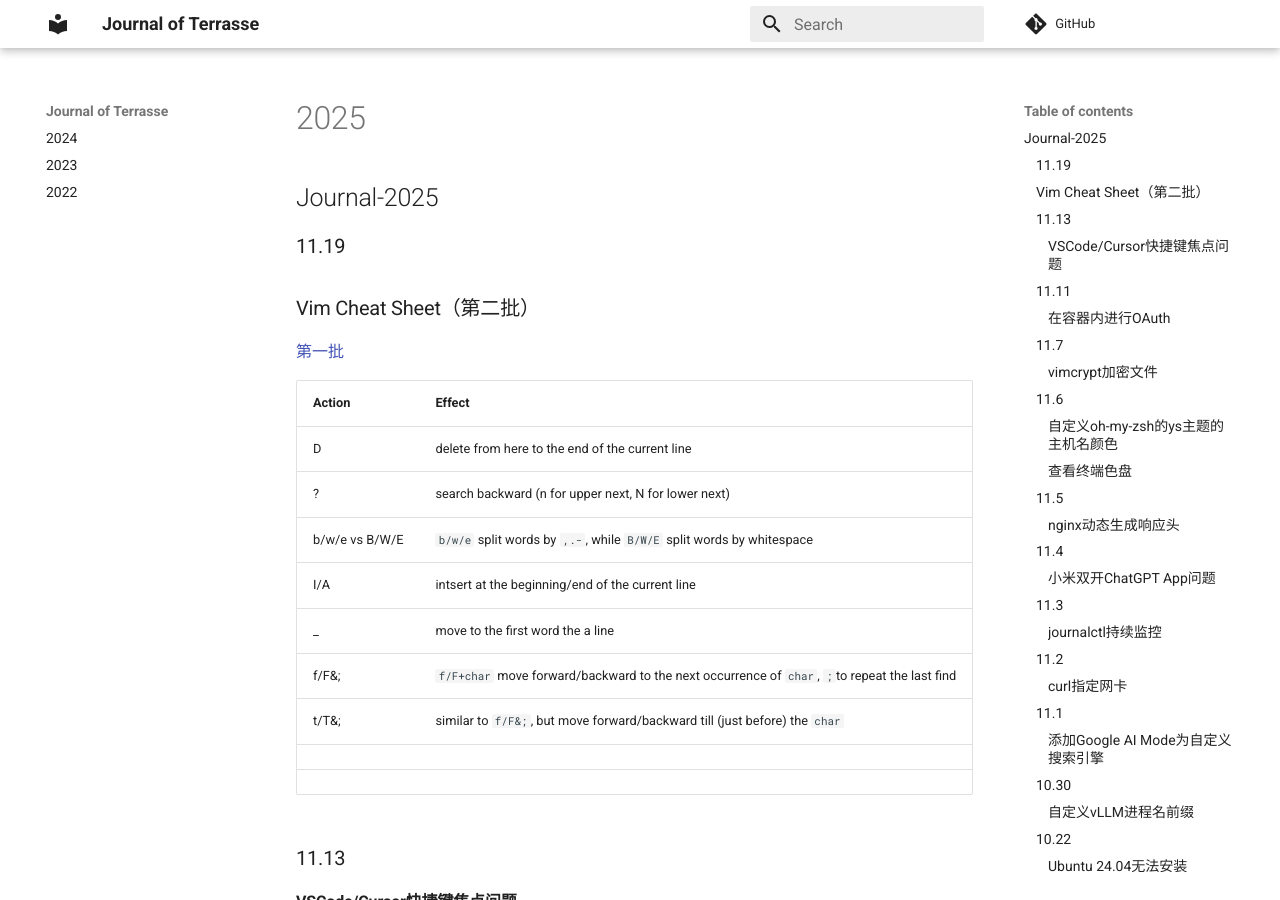
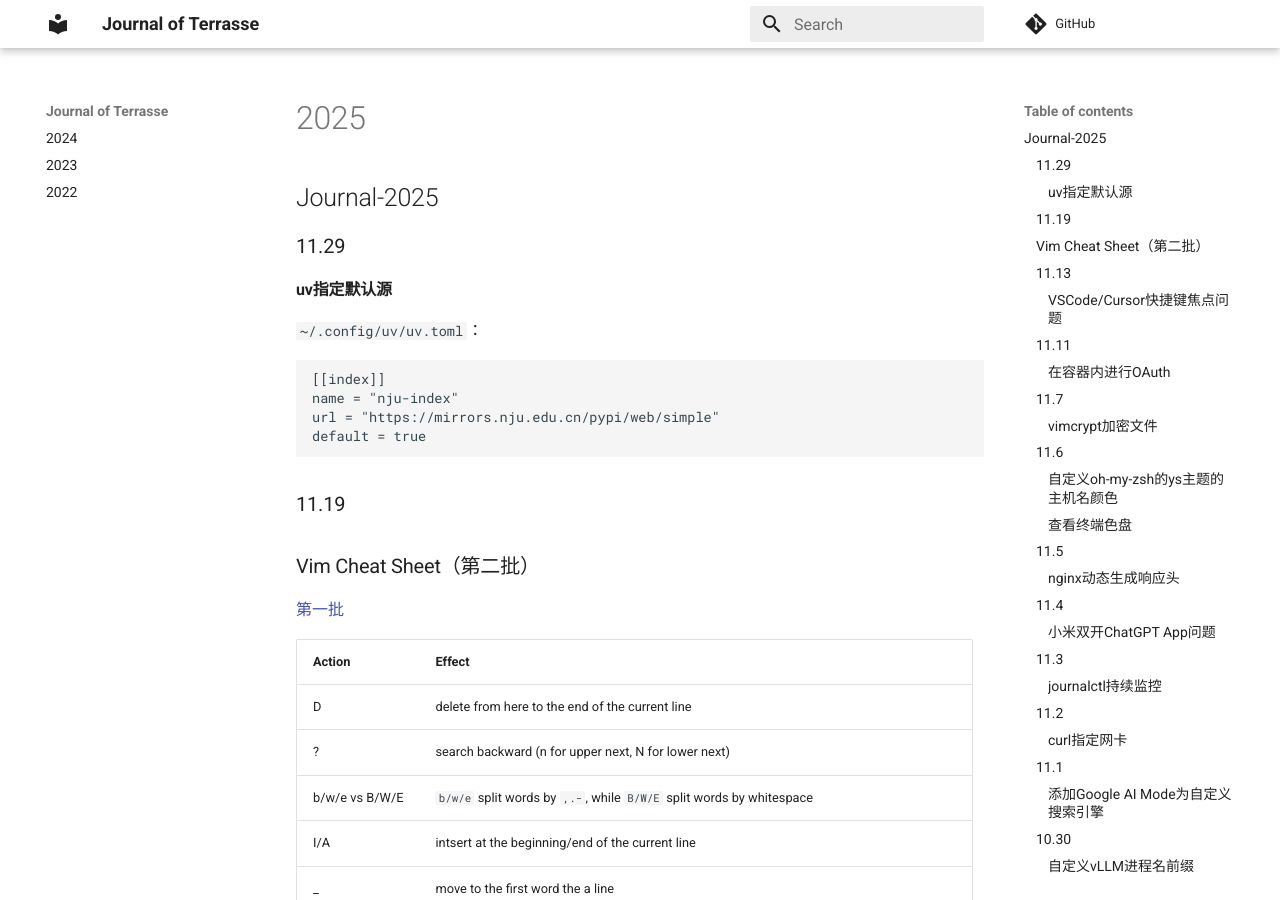
Before and after one commit to Jerry-Terrasse/journal, an MkDocs documentation site: the page built from docs/2025.md, in a window 1280 px wide and 900 px high. Built offline with MkDocs 1.6.1 and Material for MkDocs 9.7.7, drawn with Linux system fonts in a browser that asks for light colours; comment, search, counter and statistics services are not loaded.

Commit message:
update (Sat Nov 29 04:43:02 PM CST 2025)

````diff
--- a/docs/2025.md
+++ b/docs/2025.md
@@ -1,4 +1,17 @@
 ## Journal-2025
+
+### 11.29
+
+#### uv指定默认源
+
+`~/.config/uv/uv.toml`：
+
+```toml
+[[index]]
+name = "nju-index"
+url = "https://mirrors.nju.edu.cn/pypi/web/simple"
+default = true
+```
 
 ### 11.19
 
````
